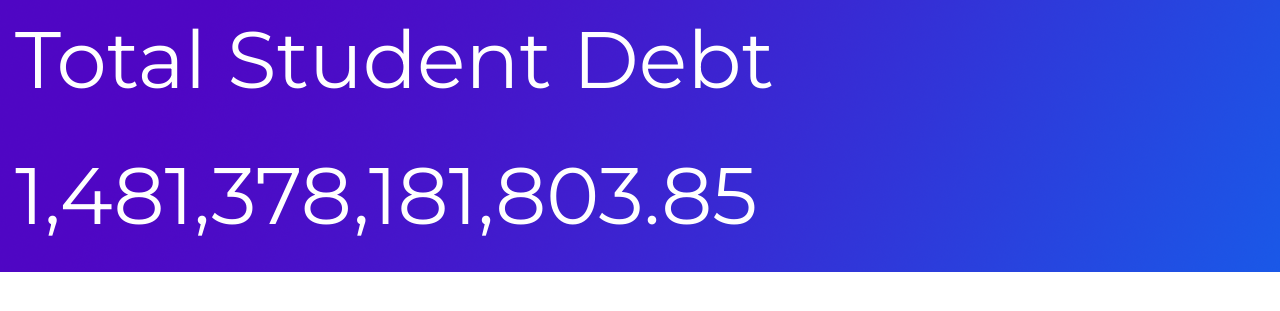
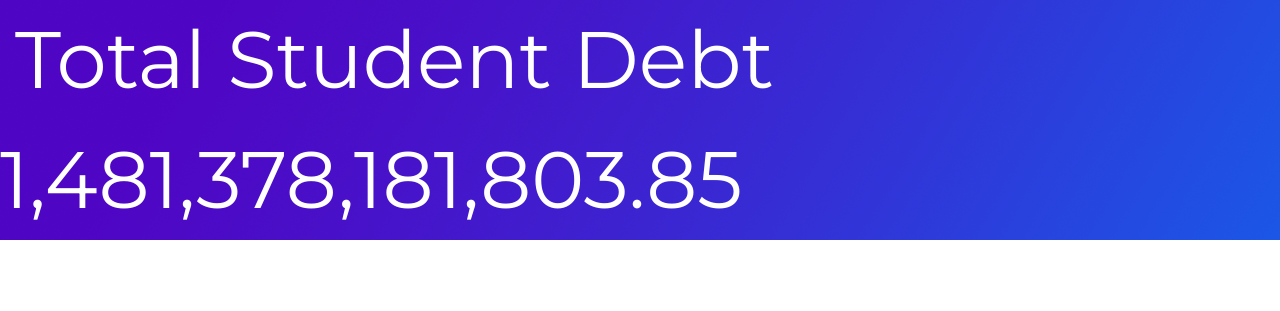
Before and after one commit to huntercash/Project2-FullStackApp, a Flask app: page / in a window 1280 px wide. Shown: the top 311 px of the page. Run offline with Flask 2, Linux system fonts and the light colour scheme; data comes from the database, SQL or seed files in the repository; some libraries are stand-ins or nearby versions.

Commit message:
Change Stuff

```diff
--- a/api/static/css/custom.css
+++ b/api/static/css/custom.css
@@ -6,9 +6,15 @@ html {
     padding-right: 0px;
     padding-left: 0px;
 
+
 }
 .header {
     background-image: url("../img/background.png");
+    background-attachment: fixed;
+}
+
+.header p {
+ margin-block: auto;
 }
 
 p {
--- /dev/null
+++ b/api/static/js/plotly.js
@@ -0,0 +1,86 @@
+function makeplot() {
+    Plotly.d3.csv("/static/js/age_student_debt.csv", function(data){ processData(data) } );
+
+  };
+
+  function processData(allRows) {
+
+    console.log(allRows);
+    var year = [], a = [], b = [], c = [], d = [], e = [];
+
+    for (var i=0; i < allRows.length; i++) {
+      row = allRows[i];
+      year.push( row['Year'] );
+      a.push( row['Under_30'] );
+      b.push( row['30-39'] );
+      c.push( row['40-49'] );
+      d.push( row['50-59'] );
+      e.push( row['60+'] );
+    }
+
+    makePlotly( year, a, b, c, d, e);
+  }
+
+  function makePlotly( year, a, b, c, d, e){
+
+    var plotDiv = document.getElementById("plot");
+
+    var trace1 = {
+      type: "bar",
+      x: year,
+      y: a,
+      name: "Under 30",
+    };
+
+    var trace2 = {
+      type: "bar",
+      x: year,
+      y: b,
+      name: "30-39",
+    };
+
+    var trace3 = {
+      type: "bar",
+      x: year,
+      y: c,
+      name: "40-49",
+    };
+
+    var trace4 = {
+      type: "bar",
+      x: year,
+      y: d,
+      name: "50-59",
+    };
+
+    var trace5 = {
+      type: "bar",
+      x: year,
+      y: e,
+      name: "60+",
+    };
+
+    var traces = [trace1, trace2, trace3, trace4, trace5];
+
+    var layout = {
+      title: 'Student Loans by Age',
+      xaxis: {tickfont: {
+          size: 14,
+          color: '#000000'
+        }},
+      yaxis: {
+        title: 'USD (billions)',
+        titlefont: {
+          size: 16,
+          color: '#000000'
+        },
+        tickfont: {
+          size: 14,
+          color: '#000000'
+        }
+      }
+    }
+
+    Plotly.newPlot('plot', traces, layout);
+  };
+makeplot();
--- a/api/templates/index.html
+++ b/api/templates/index.html
@@ -10,26 +10,49 @@
   <link rel="stylesheet" href="https://cdnjs.cloudflare.com/ajax/libs/modern-normalize/0.5.0/modern-normalize.min.css">
   <link rel="stylesheet" href="../static/css/custom.css">
   <link rel="stylesheet" href="../static/css/awesomplete.css">
+  <script src="https://cdnjs.cloudflare.com/ajax/libs/d3/5.5.0/d3.min.js"></script>
+  <script src="https://cdn.plot.ly/plotly-latest.min.js"></script>
 </head>
 
 <body>
   <div class="container-fluid">
-      <div class="header row">
-          <div class="col-12 justify-content-center">
+    <div class="row header">
+      <div class="col-12">
+          <p>Total Student Debt</p>
+      </div>
+      <div class="row">
+        <div class="col-12">
+          <p id="studentDebtClock" class="studentdebtnumbers"></p>
+        </div>
+      </div>
+    </div>
+  </div>
+    <div class="container">
+      <div class="row">
+        <div class="col-12">
+          <div id="plot"></div>
+        </div>
+      </div>
+    </div>
+      <!-- <div class="row header justify-content-center">
+          <div class="col-12">
               <p>Total Student Debt</p>
+              <p id="studentDebtClock" class="studentdebtnumbers"></p>
           </div>
-          <div class="col-12">
-            <p id="studentDebtClock" class="studentdebtnumbers"></p>
-          </div>
-        </div>
-  </div>
+      </div>
+      <div class="row">
+            <div id="plot">
 
+          </div> -->
+
+</body>
+<footer>
   <script src="https://cdnjs.cloudflare.com/ajax/libs/d3/5.5.0/d3.js"></script>
   <script src="https://cdn.plot.ly/plotly-latest.min.js"></script>
   <script src="../static/js/awesomplete.min.js"></script>
   <script src="../static/js/clock.js"></script>
   <script src="../static/js/main.js"></script>
-  <!-- <script src="{{ url_for('static', filename='js/app.js') }}"></script> -->
-</body>
+  <script src="../static/js/plotly.js"></script>
+</footer>
 
 </html>
```
Also changed, not shown: Plotly/Initial Plot/js/app.js (deleted, +0 -86 lines), api/static/js/age_student_debt.csv (added, +15 -0 lines).
